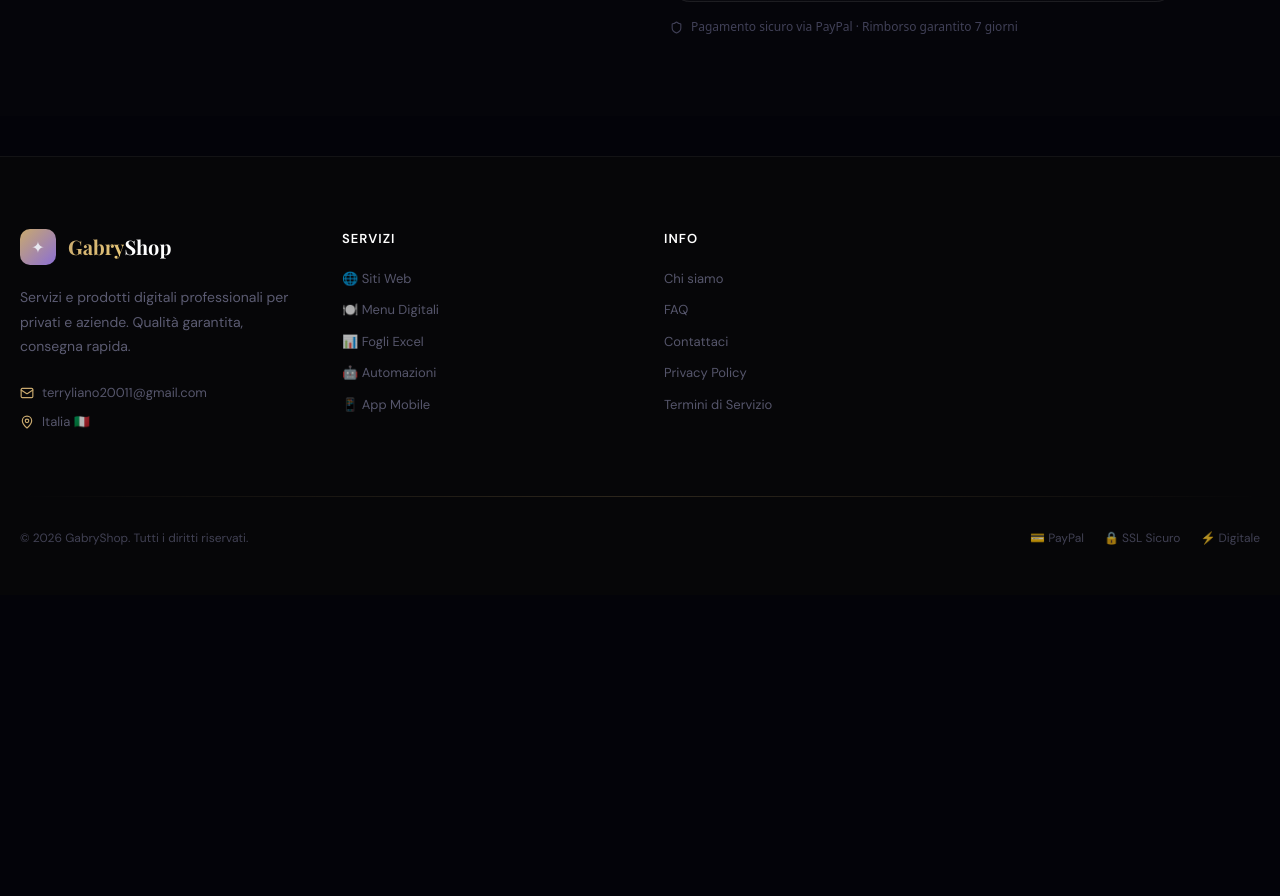
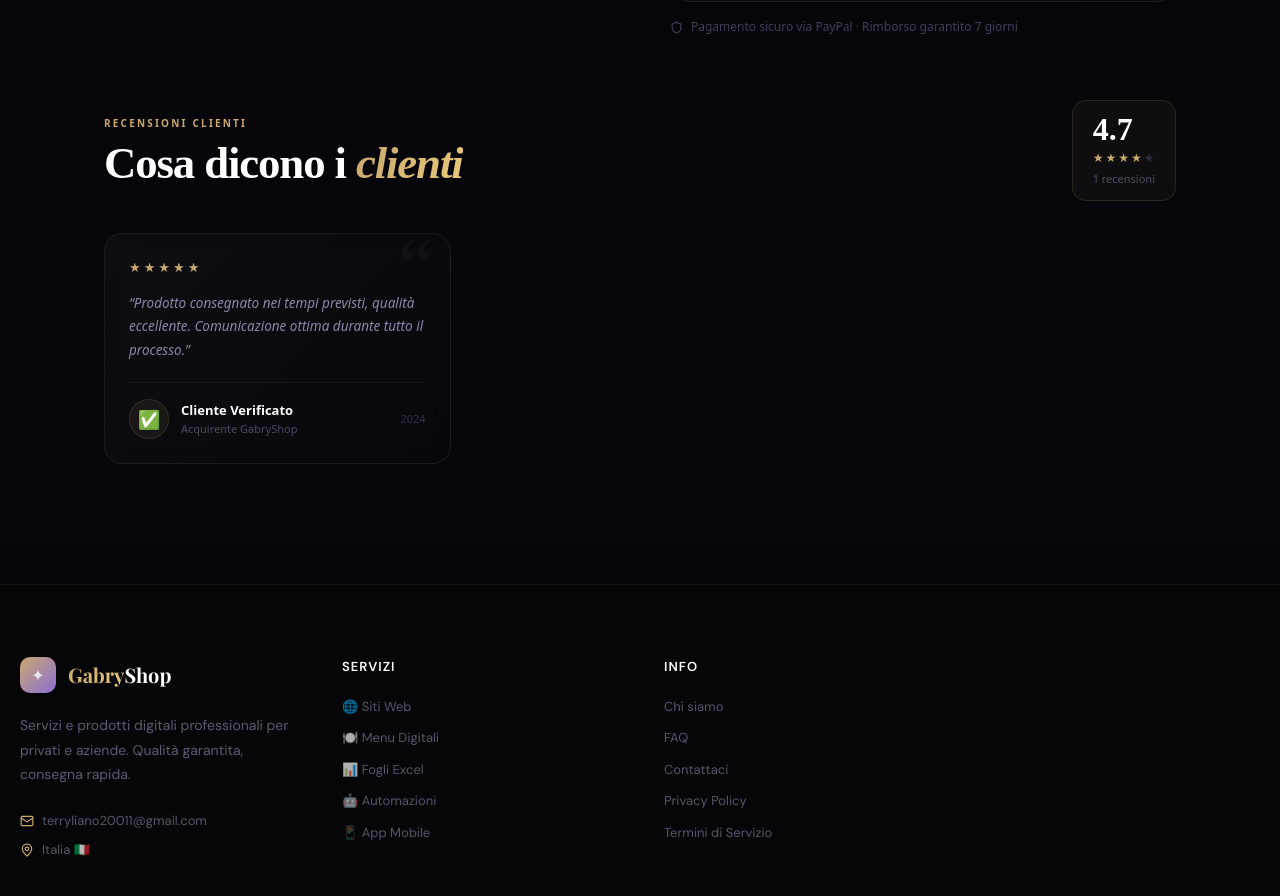
Before and after one commit to terryliano20011-sketch/gabryshop-new, a Next.js app: page /prodotto/app-catalogo-prodotti in a window 1280 px wide. Shown: the part 1233-2129 px from the top of the page. Before the commit the page ends 1828 px from the top, so only its background shows below. Built offline with nearby package versions, Linux system fonts and the light colour scheme.

Commit message:
feat: recensioni clienti per ogni prodotto - sezione dedicata con stelle, testo, autore e data

```diff
--- a/src/app/prodotto/[slug]/page.tsx
+++ b/src/app/prodotto/[slug]/page.tsx
@@ -5,6 +5,7 @@ import Link from 'next/link'
 import { ArrowLeft, Star, Clock, CheckCircle, Shield, Download } from 'lucide-react'
 import { PRODUCTS, CATEGORIES } from '@/lib/data'
 import AddToCartButton from '@/components/product/AddToCartButton'
+import { PRODUCT_REVIEWS, GENERIC_REVIEWS } from '@/lib/reviews'
 import BriefingForm from '@/components/product/BriefingForm'
 
 export async function generateStaticParams() {
@@ -109,6 +110,67 @@ export default async function ProductPage({ params }: { params: Promise<{ slug:
             </p>
           </div>
         </div>
+
+        {/* ══ RECENSIONI ══ */}
+        {(() => {
+          const reviews = PRODUCT_REVIEWS[product.slug] || GENERIC_REVIEWS
+          return (
+            <div style={{marginTop:'64px'}}>
+              <div style={{display:'flex',alignItems:'center',justifyContent:'space-between',marginBottom:'32px',flexWrap:'wrap',gap:'16px'}}>
+                <div>
+                  <span style={{fontFamily:'Outfit,system-ui,sans-serif',fontSize:'10px',fontWeight:700,letterSpacing:'0.22em',textTransform:'uppercase',color:'#c9a96e',display:'block',marginBottom:'10px'}}>Recensioni clienti</span>
+                  <h2 style={{fontFamily:'Cormorant Garamond,serif',color:'white',fontSize:'clamp(1.8rem,3.5vw,2.8rem)',fontWeight:600,lineHeight:1,letterSpacing:'-0.025em'}}>
+                    Cosa dicono i <em style={{fontStyle:'italic',background:'linear-gradient(110deg,#c9a96e,#e8c878)',WebkitBackgroundClip:'text',WebkitTextFillColor:'transparent'}}>clienti</em>
+                  </h2>
+                </div>
+                <div style={{display:'flex',alignItems:'center',gap:'10px',padding:'12px 20px',background:'rgba(201,169,110,0.05)',border:'1px solid rgba(201,169,110,0.15)',borderRadius:'14px'}}>
+                  <div>
+                    <div style={{fontFamily:'Cormorant Garamond,serif',fontSize:'2rem',fontWeight:600,color:'white',lineHeight:1}}>{product.rating}</div>
+                    <div style={{display:'flex',gap:'2px',margin:'4px 0'}}>
+                      {[...Array(5)].map((_,i)=>(
+                        <span key={i} style={{color:i<Math.floor(product.rating)?'#c9a96e':'rgba(120,120,155,0.3)',fontSize:'12px'}}>★</span>
+                      ))}
+                    </div>
+                    <div style={{fontFamily:'Outfit,system-ui,sans-serif',fontSize:'11px',color:'rgba(120,120,155,0.6)'}}>{product.review_count} recensioni</div>
+                  </div>
+                </div>
+              </div>
+
+              <div style={{display:'grid',gridTemplateColumns:'repeat(auto-fill,minmax(300px,1fr))',gap:'16px'}}>
+                {reviews.map((r,i) => (
+                  <div key={i} className="g-card" style={{padding:'24px',borderRadius:'18px',position:'relative',overflow:'hidden'}}>
+                    {/* Virgolette decorative */}
+                    <div style={{position:'absolute',top:'-8px',right:'16px',fontFamily:'Cormorant Garamond,serif',fontSize:'80px',color:'rgba(201,169,110,0.05)',lineHeight:1,pointerEvents:'none'}}>&ldquo;</div>
+
+                    {/* Stelle */}
+                    <div style={{display:'flex',gap:'3px',marginBottom:'14px'}}>
+                      {[...Array(5)].map((_,j)=>(
+                        <span key={j} style={{color:j<r.rating?'#c9a96e':'rgba(120,120,155,0.3)',fontSize:'13px'}}>★</span>
+                      ))}
+                    </div>
+
+                    {/* Testo */}
+                    <p style={{fontFamily:'Outfit,system-ui,sans-serif',color:'rgba(160,160,195,0.85)',fontSize:'13.5px',lineHeight:1.75,marginBottom:'20px',fontStyle:'italic',position:'relative'}}>
+                      &ldquo;{r.text}&rdquo;
+                    </p>
+
+                    {/* Autore */}
+                    <div style={{display:'flex',alignItems:'center',gap:'12px',borderTop:'1px solid rgba(255,255,255,0.05)',paddingTop:'16px'}}>
+                      <div style={{width:'40px',height:'40px',borderRadius:'50%',background:'rgba(201,169,110,0.08)',border:'1px solid rgba(201,169,110,0.15)',display:'flex',alignItems:'center',justifyContent:'center',fontSize:'18px',flexShrink:0}}>
+                        {r.avatar}
+                      </div>
+                      <div style={{flex:1}}>
+                        <div style={{fontFamily:'Outfit,system-ui,sans-serif',color:'white',fontSize:'13px',fontWeight:600}}>{r.name}</div>
+                        <div style={{fontFamily:'Outfit,system-ui,sans-serif',color:'rgba(120,120,155,0.6)',fontSize:'11px'}}>{r.role}</div>
+                      </div>
+                      <div style={{fontFamily:'Outfit,system-ui,sans-serif',color:'rgba(100,100,135,0.45)',fontSize:'11px',flexShrink:0}}>{r.date}</div>
+                    </div>
+                  </div>
+                ))}
+              </div>
+            </div>
+          )
+        })()}
       </div>
     </div>
   )
--- /dev/null
+++ b/src/lib/reviews.ts
@@ -0,0 +1,56 @@
+// Recensioni per ogni prodotto (slug → array recensioni)
+export const PRODUCT_REVIEWS: Record<string, {
+  name: string
+  role: string
+  avatar: string
+  rating: number
+  text: string
+  date: string
+}[]> = {
+  'landing-page-pro': [
+    { name:'Davide Romano', role:'E-commerce Fashion', avatar:'👕', rating:5, text:'Landing page convertissima! Il tasso di conversione è salito dal 1.2% al 4.8% in due settimane. Si è ripagata in 3 giorni.', date:'Marzo 2024' },
+    { name:'Giulia Ferraro', role:'Coach Online', avatar:'🎯', rating:5, text:'Design moderno e professionale. Ho ricevuto i primi contatti già il giorno dopo il lancio. Consiglio a tutti!', date:'Febbraio 2024' },
+    { name:'Luca Bianchi', role:'Fotografo', avatar:'📸', rating:5, text:'Velocissimo e molto preciso. Ha capito esattamente cosa volevo. Risultato finale superiore alle aspettative.', date:'Gennaio 2024' },
+  ],
+  'sito-portfolio-creativo': [
+    { name:'Sara Lombardi', role:'Freelance Designer', avatar:'🎨', rating:5, text:'Portfolio online professionale in 48 ore. Gabry ha capito esattamente quello che volevo. Già ricevuto 3 nuovi clienti.', date:'Aprile 2024' },
+    { name:'Marco Vitale', role:'Architetto', avatar:'🏛️', rating:5, text:'Elegante e minimalista, esattamente come lo volevo. Ottima comunicazione durante tutto il processo.', date:'Marzo 2024' },
+  ],
+  'sito-aziendale-5-pagine': [
+    { name:'Luca Ferretti', role:'Consulente Finanziario', avatar:'💼', rating:5, text:'Sito aziendale elegante e professionale. In meno di 48 ore avevo già il sito online. Supporto impeccabile.', date:'Aprile 2024' },
+    { name:'Federica Bruno', role:'Avvocato', avatar:'⚖️', rating:5, text:'Sito professionale esattamente come lo immaginavo. I clienti mi dicono che ispira subito fiducia.', date:'Marzo 2024' },
+  ],
+  'sito-ristorante-prenotazioni': [
+    { name:'Antonio Greco', role:'Titolare Ristorante', avatar:'🍷', rating:5, text:'Le prenotazioni online sono aumentate del 60% nel primo mese. I clienti adorano poter prenotare direttamente dal sito.', date:'Aprile 2024' },
+    { name:'Maria Conti', role:'Pizzeria Napoletana', avatar:'🍕', rating:5, text:'Sito bellissimo con il menu integrato. I turisti stranieri ora trovano facilmente tutte le informazioni.', date:'Febbraio 2024' },
+  ],
+  'sito-parrucchiere-salone': [
+    { name:'Laura Esposito', role:'Parrucchiera', avatar:'✂️', rating:5, text:'Sito bellissimo e funzionale. Le prenotazioni online sono aumentate del 60% nel primo mese. Assistenza super disponibile.', date:'Marzo 2024' },
+    { name:'Alessia Romano', role:'Centro Estetico', avatar:'💅', rating:4, text:'Ottimo lavoro, consegnato in tempi brevissimi. Ho ricevuto molti complimenti dai clienti per il sito.', date:'Gennaio 2024' },
+  ],
+  'menu-qr-ristorante': [
+    { name:'Marco Bianchi', role:'Titolare Pizzeria', avatar:'🍕', rating:5, text:'Menu digitale consegnato in meno di 24 ore. I clienti lo adorano e abbiamo già ridotto gli errori degli ordini del 40%.', date:'Aprile 2024' },
+    { name:'Anna Conti', role:'Gelateria Artigianale', avatar:'🍦', rating:5, text:'Il menu QR con le foto dei gelati ha triplicato le ordinazioni di gusti nuovi. I clienti lo trovano divertente e pratico.', date:'Marzo 2024' },
+  ],
+  'menu-bar-cocktail': [
+    { name:'Francesco Marino', role:'Barman', avatar:'🍹', rating:5, text:'Menu cocktail digitalizzato in 24 ore. I clienti scansionano il QR e ordinano direttamente. Zero errori!', date:'Marzo 2024' },
+  ],
+  'gestione-inventario-excel': [
+    { name:'Roberto Mancini', role:'PMI owner', avatar:'📊', rating:5, text:'Il foglio Excel per la gestione inventario ha rivoluzionato il nostro processo. Risparmio 3 ore a settimana.', date:'Aprile 2024' },
+  ],
+  'fatturazione-automatica': [
+    { name:'Carla Russo', role:'Commercialista', avatar:'💰', rating:5, text:'Finalmente un Excel per la fatturazione che funziona davvero. Le formule sono perfette e il layout è professionale.', date:'Marzo 2024' },
+  ],
+  'chatbot-whatsapp': [
+    { name:'Agenzia Meridian', role:'Marketing Agency', avatar:'🏢', rating:5, text:'Il chatbot WhatsApp ha automatizzato il 70% del supporto clienti. ROI incredibile per il prezzo pagato.', date:'Aprile 2024' },
+    { name:'Matteo Gallo', role:'Personal Trainer', avatar:'💪', rating:5, text:'Automazione Instagram DM fantastica. Rispondo a 200 messaggi al giorno in automatico. Ho guadagnato 2 ore libere.', date:'Marzo 2024' },
+  ],
+  'pwa-business-app': [
+    { name:'Giulia Marchetti', role:'Studio Pilates', avatar:'🧘', rating:5, text:'App prenotazioni semplicissima da usare. Le clienti la adorano e ho zero telefonate per gli appuntamenti.', date:'Aprile 2024' },
+  ],
+}
+
+// Fallback generico per prodotti senza recensioni specifiche
+export const GENERIC_REVIEWS = [
+  { name:'Cliente Verificato', role:'Acquirente GabryShop', avatar:'✅', rating:5, text:'Prodotto consegnato nei tempi previsti, qualità eccellente. Comunicazione ottima durante tutto il processo.', date:'2024' },
+]
```
